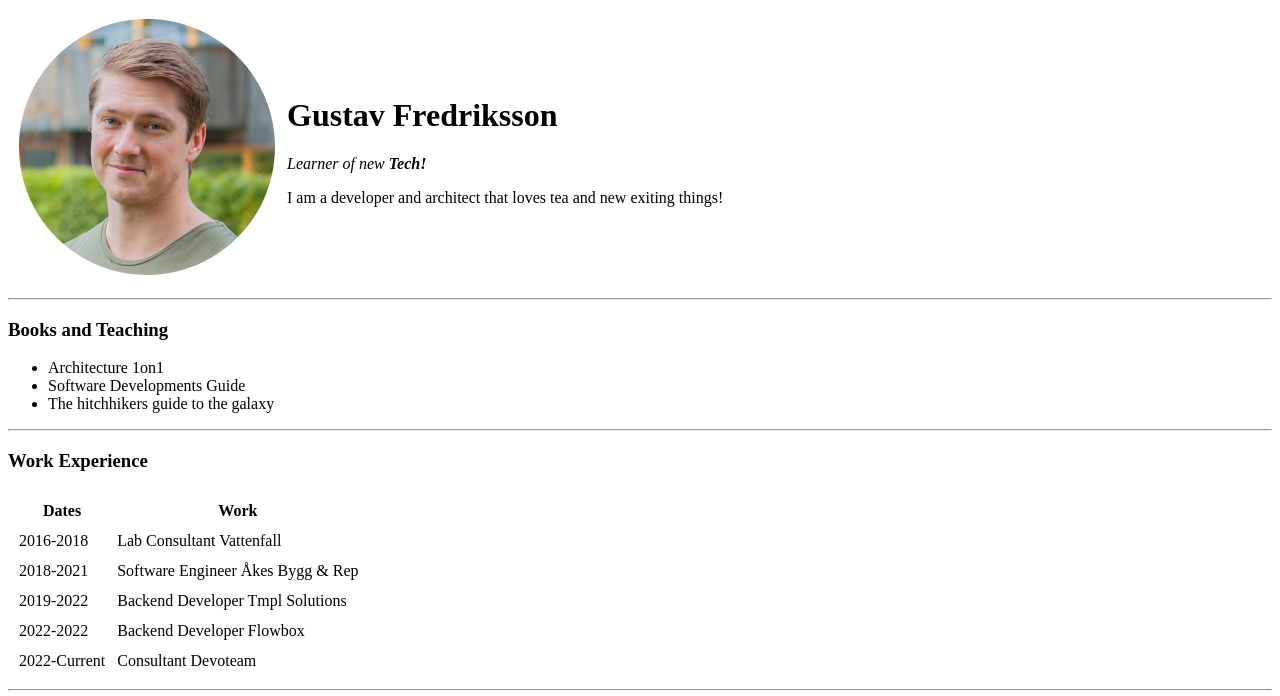
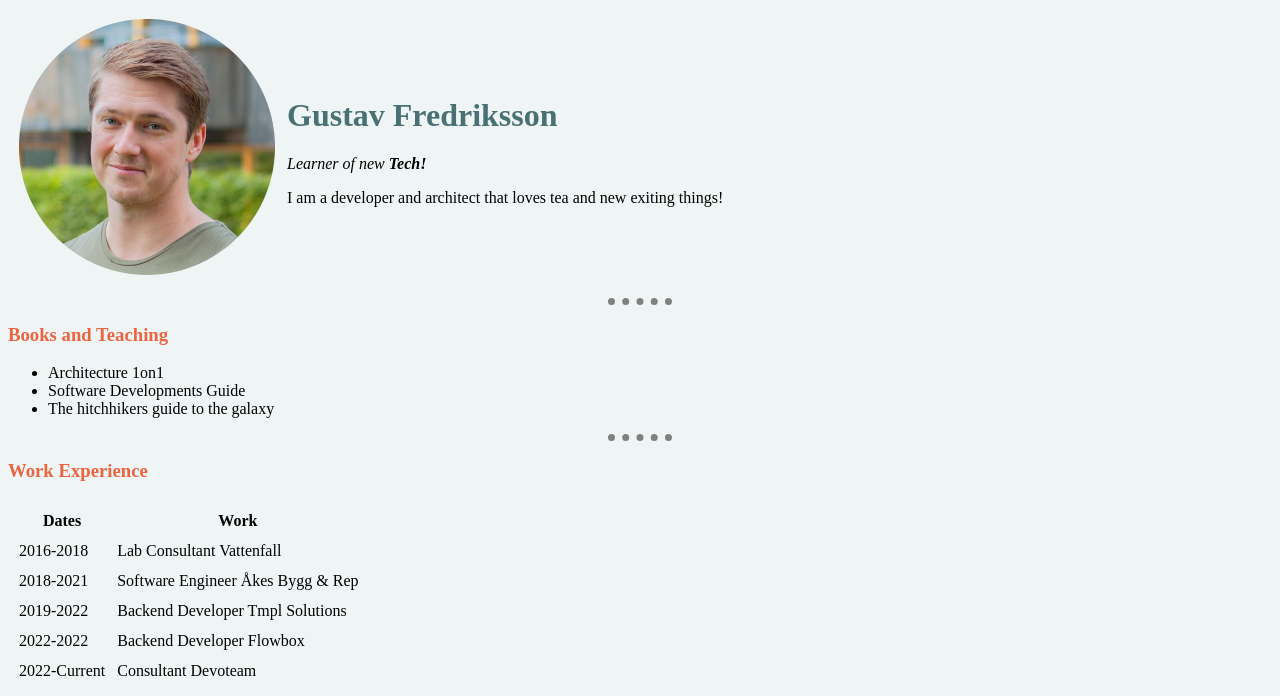
Before and after one commit to GvFredriksson/udemy_web_course, a plain HTML site: page index.html in a window 1280 px wide. Shown: the top 696 px of the page. Drawn offline with Linux system fonts and the light colour scheme.

Commit message:
Adding some css tot he magic

```diff
--- /dev/null
+++ b/css/styles.css
@@ -0,0 +1,15 @@
+body {
+    background-color: #EFF5F5;
+}
+hr {
+    border-style: dotted none none;
+    width: 5%;
+    border-width: 7px;
+    border-color: grey;
+}
+h1 {
+    color: #497174;
+}
+h3 {
+    color: #EB6440;
+}
--- a/index.html
+++ b/index.html
@@ -5,6 +5,7 @@
     <meta charset="UTF-8">
     <meta name="viewport" content="width=device-width, initial-scale=1.0">
     <title>Gustav's Personal Site</title>
+    <link rel="stylesheet" href="css/styles.css">
 </head>
 
 <body>
```
Also changed, not shown: contact_details.html (+1 -0 lines), hobbies.html (+1 -0 lines), inputs.html (+1 -0 lines).
